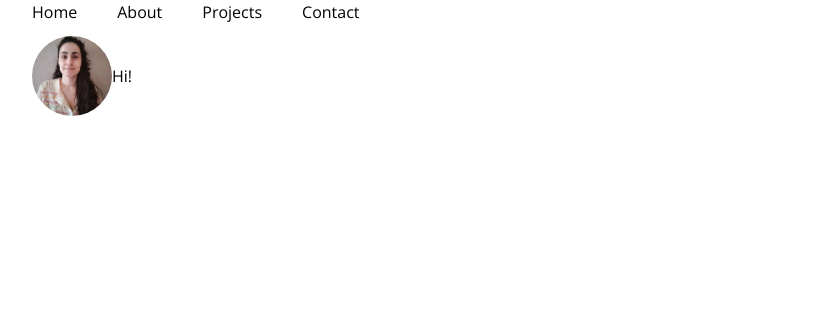
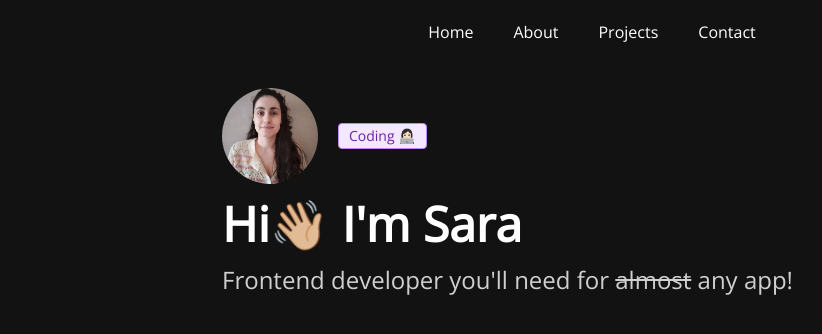
Before and after one commit to SaraCarreras/Portfolio, a React (Vite) app: page / in a window 1280 px wide. Shown: the top 334 px of the page, without its empty margins (48-870 px from the left). Built offline with nearby package versions, Linux system fonts and the light colour scheme; a web font is replaced by a local one.

Commit message:
basic header

```diff
--- /dev/null
+++ b/src/components/Badge.tsx
@@ -0,0 +1,7 @@
+export function Badge({ children }: { children: string }) {
+  return (
+    <span className="bg-purple-100 text-purple-800 text-sm font-medium me-2 px-2.5 py-0.5 rounded dark:bg-gray-700 dark:text-purple-400 border border-purple-400">
+      {children}
+    </span>
+  );
+}
--- a/src/components/Header.tsx
+++ b/src/components/Header.tsx
@@ -1,14 +1,24 @@
 import photoSara from "@/assets/photo-cv-optimized.webp";
+import { Badge } from "./Badge";
 
 export function Header() {
   return (
-    <div className="flex justify-left items-center py-3 w-[1120px]">
-      <img
-        src={photoSara}
-        alt="Sara's face"
-        className="rounded-full w-20 h-20 object-cover"
-      />
-      <p>Hi!</p>
-    </div>
+    <section className="justify-center items-center py-6 w-full mx-auto lg:w-[740px] tracking-normal">
+      <div className="flex direction-row items-center gap-5">
+        <img
+          src={photoSara}
+          alt="Sara's face"
+          className="rounded-full w-24 h-24 object-cover"
+        />
+        <Badge>Coding 👩🏻‍💻</Badge>
+      </div>
+
+      <h1 className="flex text-5xl font-bold gap-x-4 py-4">Hi👋🏼 I'm Sara</h1>
+
+      <h2 className="text-2xl opacity-80">
+        Frontend developer you'll need for{" "}
+        <span className="line-through">almost</span> any app!
+      </h2>
+    </section>
   );
 }
--- a/src/components/NavBar.tsx
+++ b/src/components/NavBar.tsx
@@ -1,7 +1,7 @@
 export function NavBar() {
   return (
-    <nav>
-      <ul className="flex flex-row gap-x-10">
+    <nav className="flex justify-center items-center w-[1120px] py-5 mx-auto">
+      <ul className="flex flex-row gap-x-10 self-end">
         <li>
           <a href="/">Home</a>
         </li>
--- a/src/index.css
+++ b/src/index.css
@@ -3,7 +3,8 @@
 @tailwind utilities;
 
 :root {
-  color-scheme: light dark;
+  color-scheme: dark;
+  /* apply light */
 }
 
 html {
@@ -12,6 +13,7 @@ html {
 
 body {
   display: flex;
-  justify-content: center;
+  flex-direction: column;
+  /*align-items: center;*/
   min-height: 100vh;
 }
--- a/src/pages/App.tsx
+++ b/src/pages/App.tsx
@@ -5,11 +5,12 @@ import "@fontsource/open-sans";
 
 function App() {
   return (
-    <div className="">
+    <>
       <NavBar />
-      <Header />
-      <main></main>
-    </div>
+      <main>
+        <Header />
+      </main>
+    </>
   );
 }
 
```
